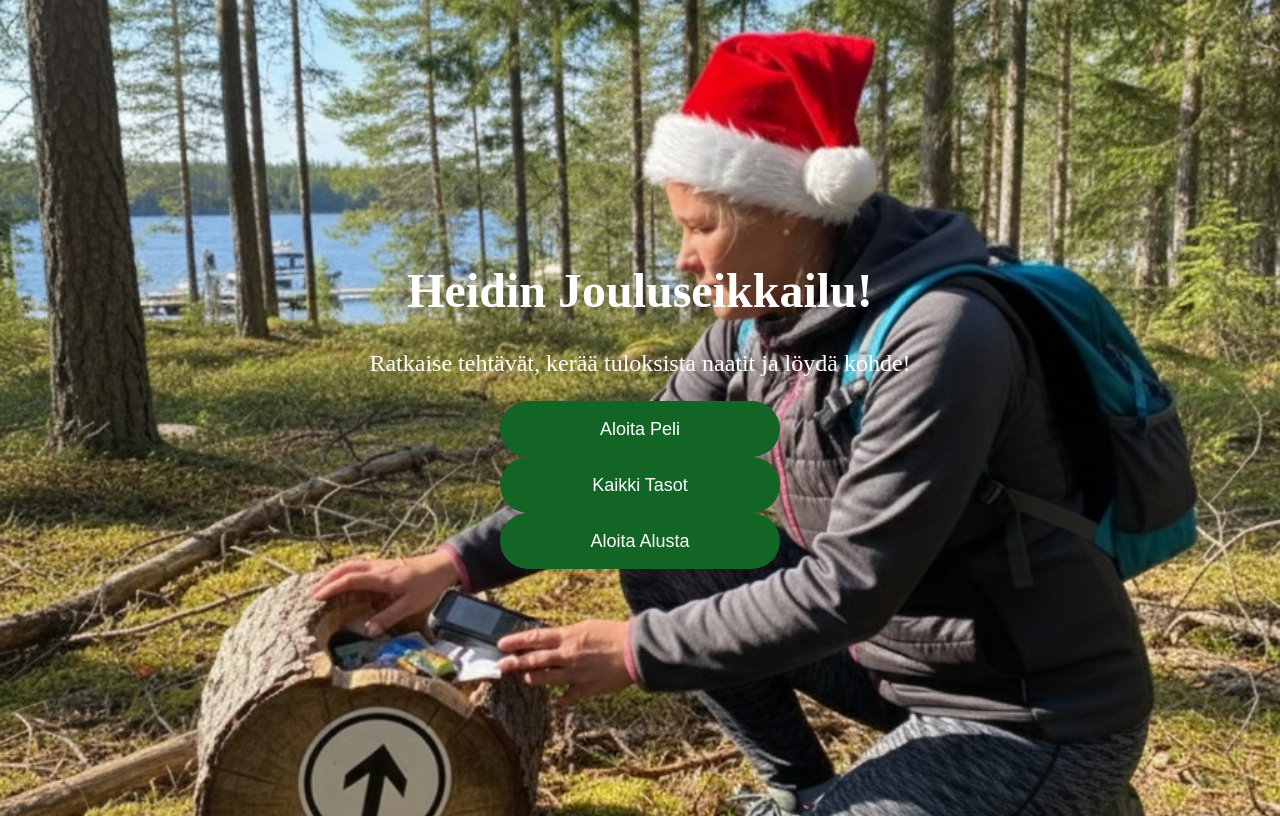
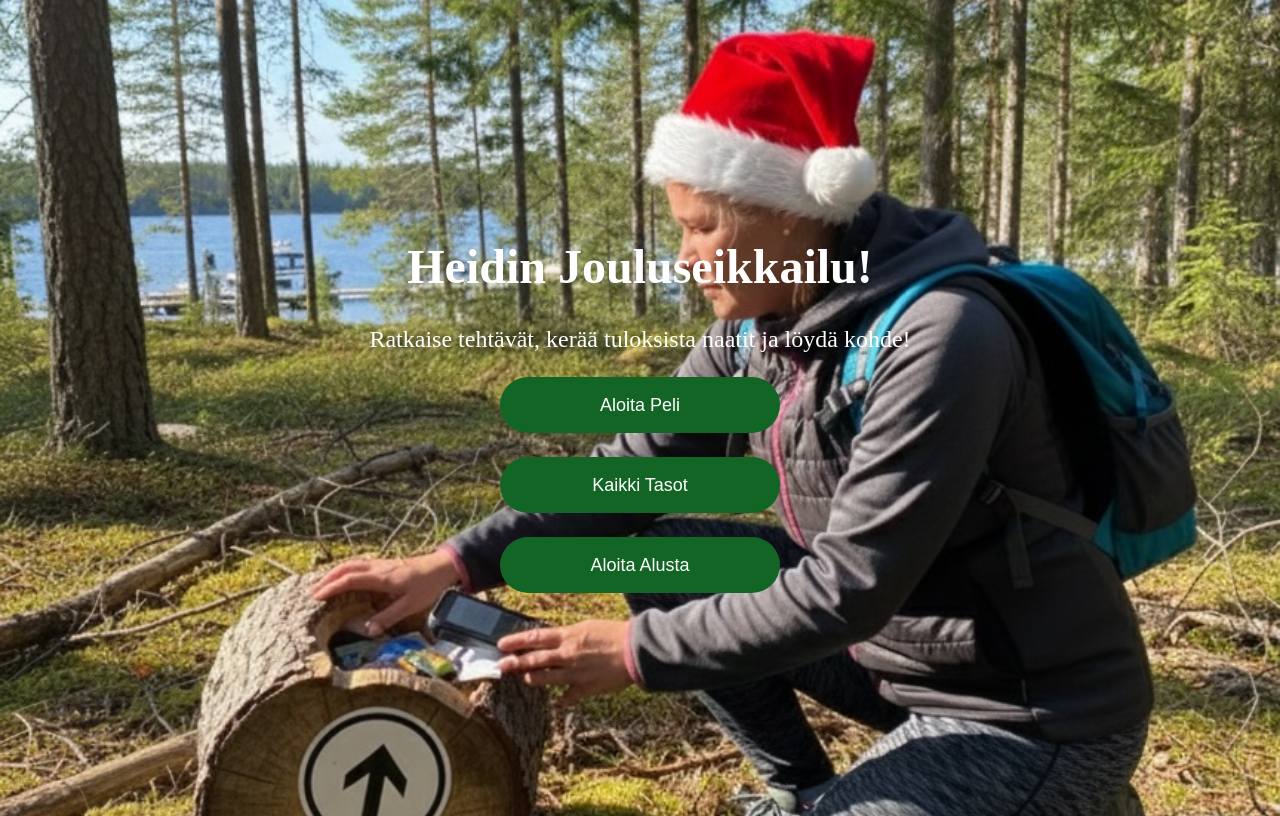
Before and after one commit to grande-fi/heidin-jouluseikkailu, a Next.js app: page / in a window 1280 px wide. Built offline with nearby package versions, Linux system fonts and the light colour scheme.

Commit message:
Update page.js
fix

```diff
--- a/app/page.js
+++ b/app/page.js
@@ -69,7 +69,7 @@ export default function MainMenu() {
           Ratkaise tehtävät, kerää tuloksista naatit ja löydä kohde!
         </p>
 
-        <div className="flex flex-col" style={{ alignItems: "center", gap: "24px" }}>
+        <div style={{ display: "flex", flexDirection: "column", alignItems: "center", gap: "24px" }}>
           <Button
             onClick={startPuzzle}
             className="hover:opacity-90"
```
